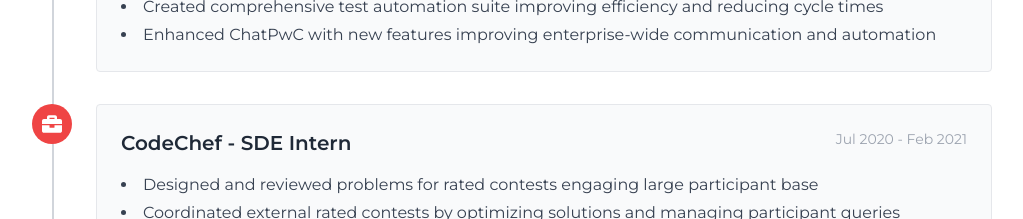
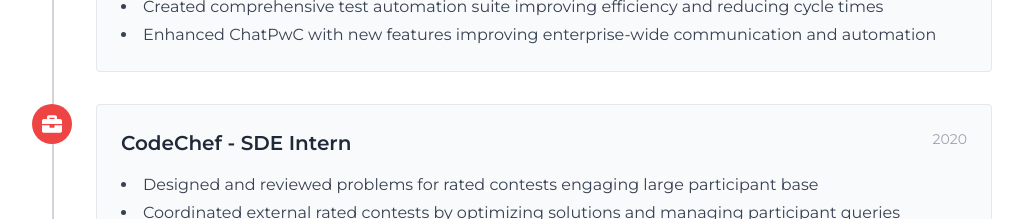
Before and after one commit to anubhav217/Anubhav-Portfolio, a React (Vite) app: page / in a window 1280 px wide. Shown: the part 1880-2099 px from the top of the page, without its empty margins (256-1279 px from the left). Built offline with nearby package versions, Linux system fonts and the light colour scheme.

Commit message:
Experience updated xD

```diff
--- a/src/components/Experience.jsx
+++ b/src/components/Experience.jsx
@@ -17,7 +17,7 @@
   },
   {
     title: 'CodeChef - SDE Intern',
-    date: 'Jul 2020 - Feb 2021',
+    date: '2020',
     details: [
       'Designed and reviewed problems for rated contests engaging large participant base',
       'Coordinated external rated contests by optimizing solutions and managing participant queries',
```
